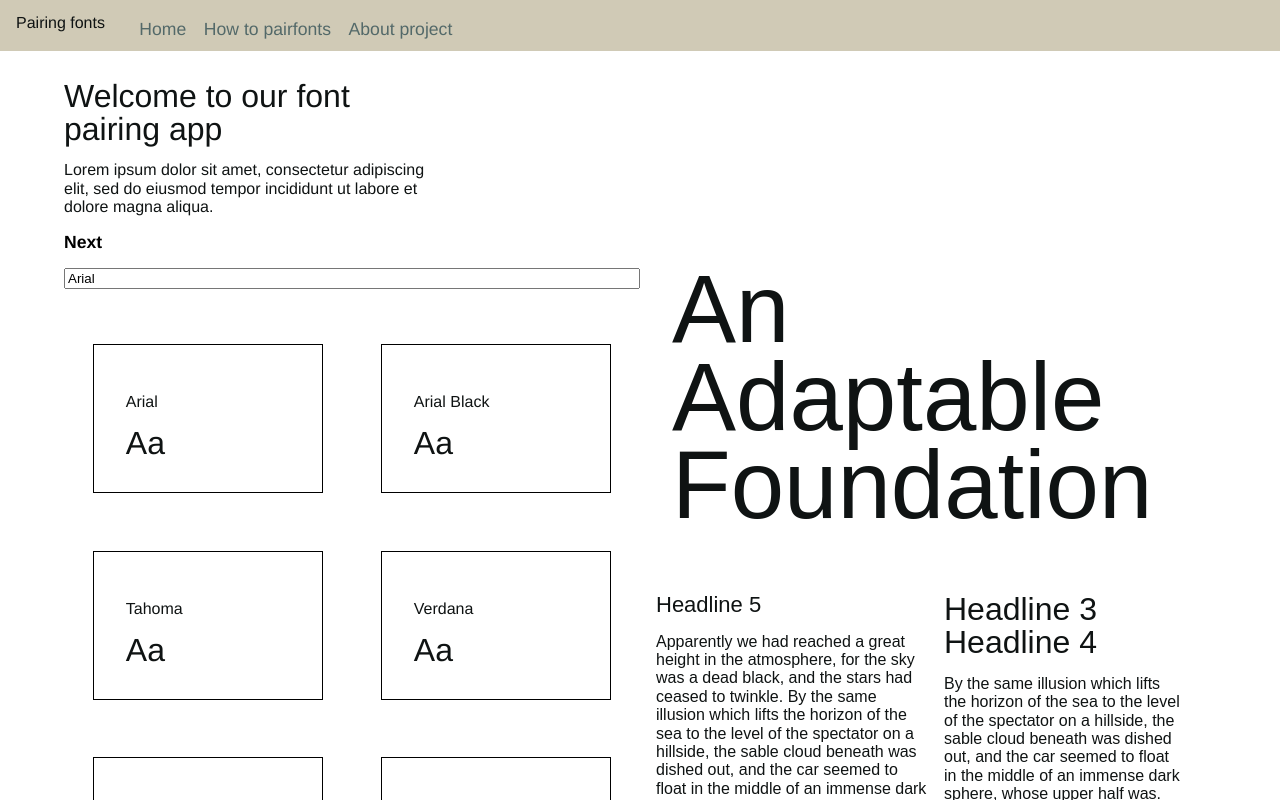
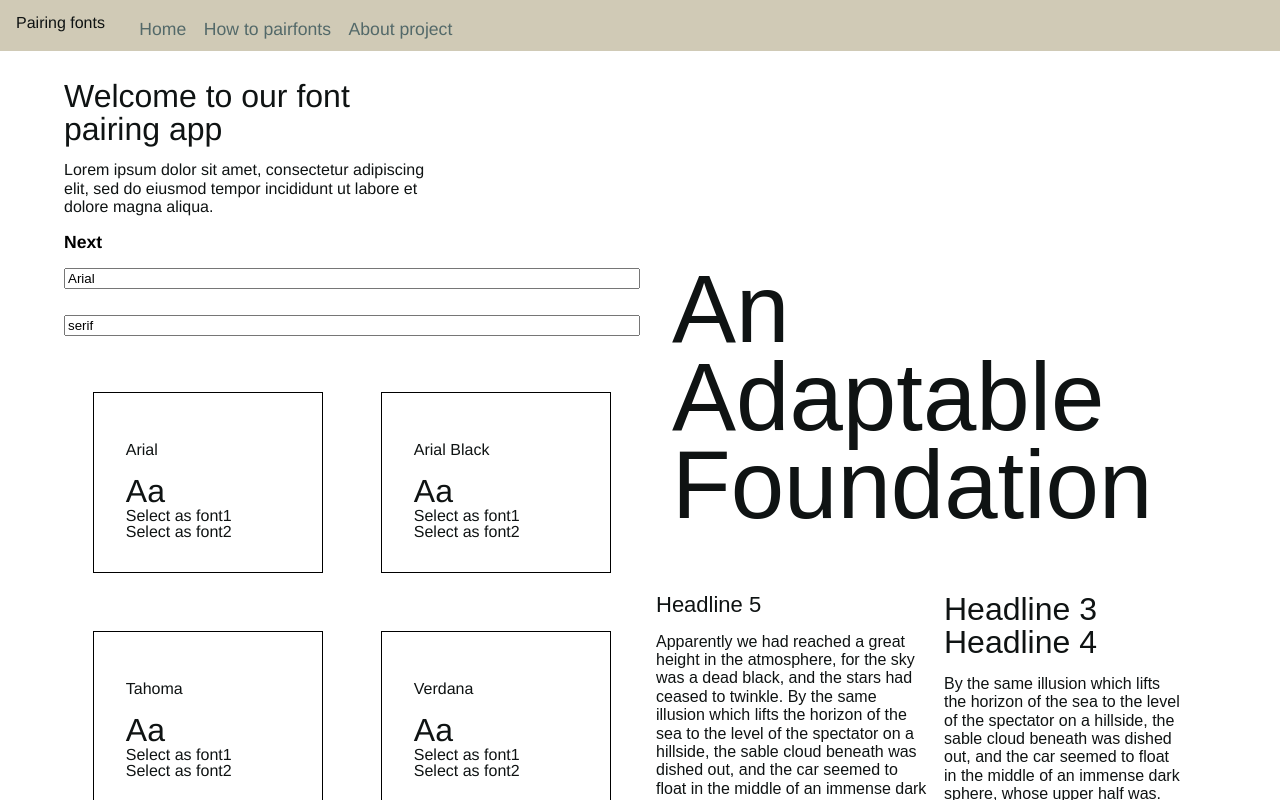
Before and after one commit to Raymondshen/499_Final, a React (Create React App) app in the folder alpha/: page /#/choose in a window 1280 px wide. Built offline with nearby package versions, Linux system fonts and the light colour scheme.

Commit message:
Click card update

```diff
--- a/alpha/src/pages/home/components.js
+++ b/alpha/src/pages/home/components.js
@@ -41,8 +41,10 @@ const ClickList = ({data,callback}) => {
     <section class="flex-xs-parent flex-xs-wrap">
       {data.map(o=>(
         <div className="font-card">
-          <p className="btn" onClick={()=>callback({first:o})}>{o}</p>
+          <p className="btn">{o}</p>
           <h4>Aa</h4>
+          <div className="button" onClick={()=>callback({first:o})}>Select as font1</div>
+          <div className="button" onClick={()=>callback({second:o})}>Select as font2</div>
         </div>
       )).reduce((r,o)=>[r," ",o])}
     </section>
--- a/alpha/src/pages/home/index.js
+++ b/alpha/src/pages/home/index.js
@@ -61,18 +61,23 @@ const HomePage = () => {
 
 const PairFont = ({path,fonts,setFont}) => {
 	//Here insert jason file with all of our fonts.
-	let fontlist = ['Arial', 'Arial Black', 'Tahoma', 'Verdana', 'Sans-Serif', 'Open-Sans'];
+	let fontlist = ['Arial', 'Arial Black', 'Tahoma', 'Verdana', 'Sans-Serif', 'Open-Sans', ];
 
-	const handleInput = (e) => {
+	const changeFontOne = (e) => {
 		e.preventDefault();
 		setFont({first:e.target.value});
 	}
 
+	const changeFontTwo = (e) => {
+		e.preventDefault();
+		setFont({second:e.target.value});
+	}
 	return (
 		<section className="grid">
 			<div className="col--6">
 				<div className="p-xs-bs"><Link to={`${path}/1`}>Next</Link></div>
-				<input className="font-input m-xs-bm" type="text" value={fonts.first} onChange={handleInput} />
+				<input className="font-input m-xs-bm" type="text" value={fonts.first} onChange={changeFontOne} />
+				<input className="font-input m-xs-bm" type="text" value={fonts.second} onChange={changeFontTwo} />
 				<ClickList
 					data={fontlist}
 					callback={setFont}
--- a/alpha/src/styles/_theme.scss
+++ b/alpha/src/styles/_theme.scss
@@ -100,6 +100,12 @@ header {
 	padding: 2em;
 	flex: 1 1 40%;
 	border: 1px solid black;
-	cursor: pointer;
 	margin: 5%;
+	.button {
+		cursor: pointer;
+		font-size: 1em;
+		&:hover {
+			text-decoration: underline;
+		}
+	}
 }
```
Also changed, not shown: alpha/src/styles/style.min.css.
